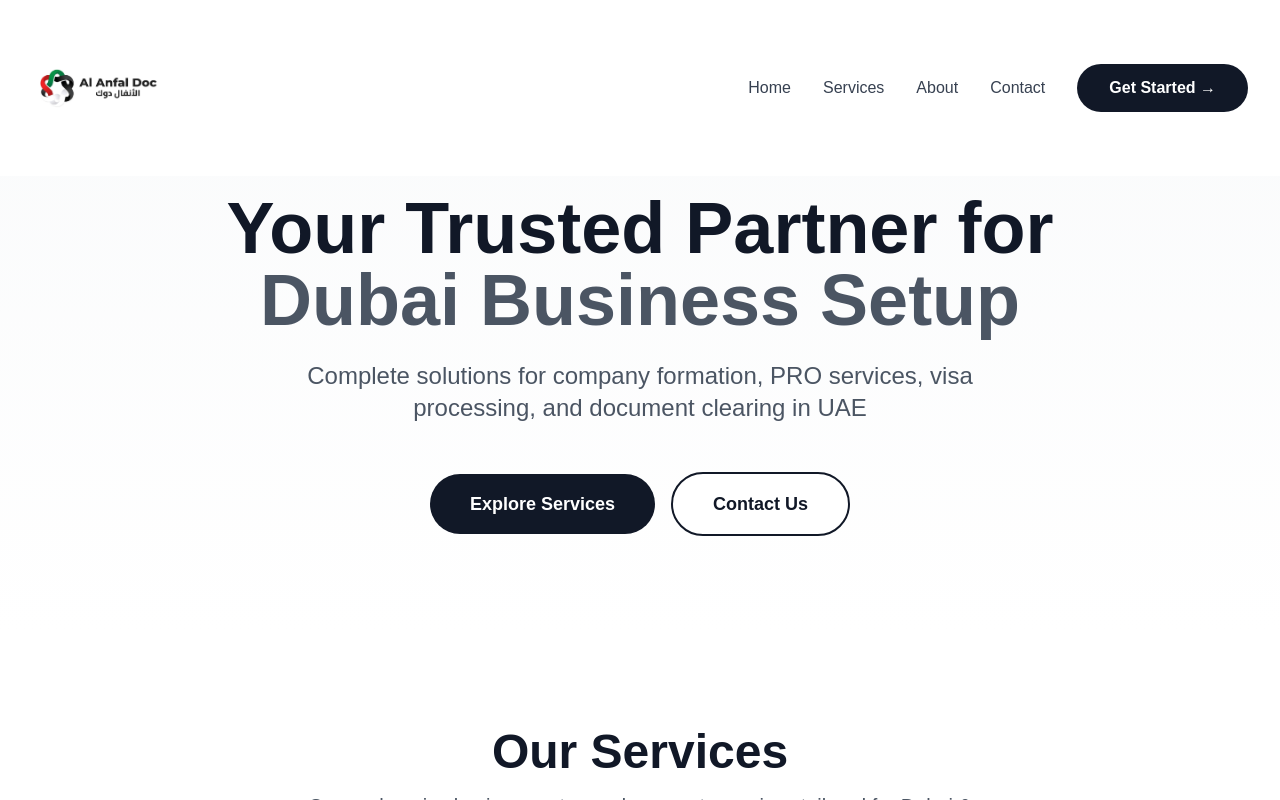
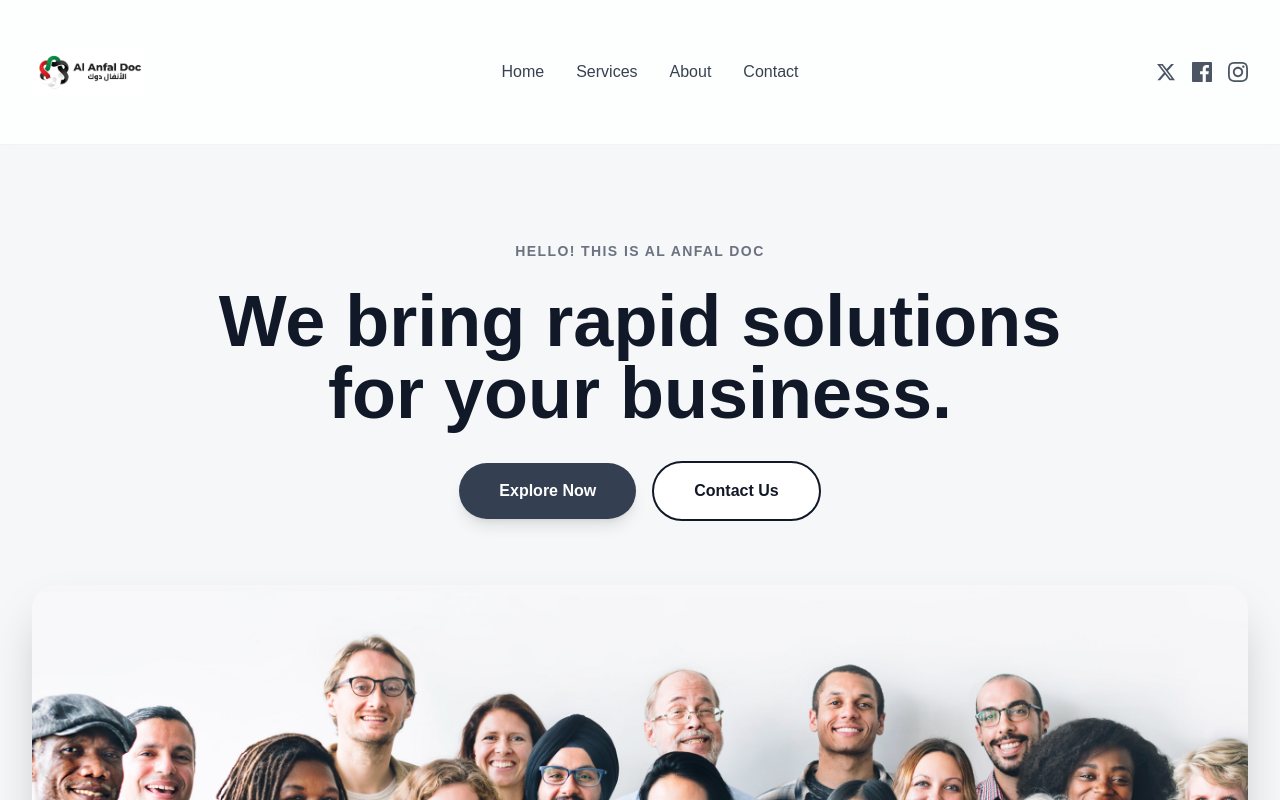
Before and after one commit to Sanaderali/alanfaldoc, a Next.js app: page / in a window 1280 px wide. Shown: the top 800 px of the page. Built offline with nearby package versions, Linux system fonts and the light colour scheme.

Commit message:
Redesign hero section with light gray background and team image - match Sandbox theme

```diff
--- a/app/page.tsx
+++ b/app/page.tsx
@@ -7,15 +7,9 @@ import Link from "next/link";
 export default function Home() {
   const [mounted, setMounted] = useState(false);
   const [mobileMenuOpen, setMobileMenuOpen] = useState(false);
-  const [scrolled, setScrolled] = useState(false);
 
   useEffect(() => {
     setMounted(true);
-    const handleScroll = () => {
-      setScrolled(window.scrollY > 20);
-    };
-    window.addEventListener('scroll', handleScroll);
-    return () => window.removeEventListener('scroll', handleScroll);
   }, []);
 
   const services = [
@@ -28,19 +22,19 @@ export default function Home() {
   ];
 
   return (
-    <div className="min-h-screen bg-white">
-      {/* Professional Animated Header */}
-      <header className={`fixed top-0 left-0 right-0 z-50 transition-all duration-500 ${scrolled ? 'bg-white shadow-lg py-3' : 'bg-white/95 backdrop-blur-md py-4'}`}>
-        <div className="max-w-7xl mx-auto px-4 sm:px-6 lg:px-8">
+    <div className="min-h-screen bg-[#f6f7f9]">
+      {/* Header - Light Background */}
+      <header className="bg-white/80 backdrop-blur-md border-b border-gray-200/50 sticky top-0 z-50">
+        <div className="max-w-7xl mx-auto px-4 sm:px-6 lg:px-8 py-4">
           <div className="flex justify-between items-center">
-            {/* Logo - Larger Size */}
-            <Link href="/" className="flex items-center space-x-3 group">
-              <div className={`relative transition-all duration-500 ${scrolled ? 'w-24 h-24' : 'w-32 h-32'} sm:${scrolled ? 'w-28 h-28' : 'w-36 h-36'}`}>
+            {/* Logo - Medium Size */}
+            <Link href="/" className="flex items-center group">
+              <div className="relative w-24 h-24 sm:w-28 sm:h-28 transform group-hover:scale-105 transition-transform duration-300">
                 <Image
                   src="/logo-black.png"
                   alt="Al Anfal Doc"
                   fill
-                  className="object-contain transform group-hover:scale-105 transition-transform duration-300"
+                  className="object-contain"
                   priority
                 />
               </div>
@@ -48,34 +42,43 @@ export default function Home() {
 
             {/* Desktop Navigation */}
             <nav className="hidden lg:flex items-center space-x-8">
-              <Link href="#home" className="text-gray-700 hover:text-gray-900 font-medium transition-all duration-200 relative group">
+              <Link href="#home" className="text-gray-700 hover:text-gray-900 font-medium text-base transition-colors">
                 Home
-                <span className="absolute bottom-0 left-0 w-0 h-0.5 bg-gray-900 group-hover:w-full transition-all duration-300"></span>
               </Link>
-              <Link href="#services" className="text-gray-700 hover:text-gray-900 font-medium transition-all duration-200 relative group">
+              <Link href="#services" className="text-gray-700 hover:text-gray-900 font-medium text-base transition-colors">
                 Services
-                <span className="absolute bottom-0 left-0 w-0 h-0.5 bg-gray-900 group-hover:w-full transition-all duration-300"></span>
               </Link>
-              <Link href="#about" className="text-gray-700 hover:text-gray-900 font-medium transition-all duration-200 relative group">
+              <Link href="#about" className="text-gray-700 hover:text-gray-900 font-medium text-base transition-colors">
                 About
-                <span className="absolute bottom-0 left-0 w-0 h-0.5 bg-gray-900 group-hover:w-full transition-all duration-300"></span>
               </Link>
-              <Link href="#contact" className="text-gray-700 hover:text-gray-900 font-medium transition-all duration-200 relative group">
+              <Link href="#contact" className="text-gray-700 hover:text-gray-900 font-medium text-base transition-colors">
                 Contact
-                <span className="absolute bottom-0 left-0 w-0 h-0.5 bg-gray-900 group-hover:w-full transition-all duration-300"></span>
-              </Link>
-              <Link
-                href="#get-started"
-                className="px-8 py-3 bg-gray-900 text-white font-semibold rounded-full hover:bg-gray-800 transition-all duration-300 transform hover:scale-105 hover:shadow-xl"
-              >
-                Get Started →
               </Link>
             </nav>
+
+            {/* Social Icons */}
+            <div className="hidden lg:flex items-center space-x-4">
+              <a href="#" className="text-gray-600 hover:text-gray-900 transition-colors">
+                <svg className="w-5 h-5" fill="currentColor" viewBox="0 0 24 24">
+                  <path d="M18.244 2.25h3.308l-7.227 8.26 8.502 11.24H16.17l-5.214-6.817L4.99 21.75H1.68l7.73-8.835L1.254 2.25H8.08l4.713 6.231zm-1.161 17.52h1.833L7.084 4.126H5.117z" />
+                </svg>
+              </a>
+              <a href="#" className="text-gray-600 hover:text-gray-900 transition-colors">
+                <svg className="w-5 h-5" fill="currentColor" viewBox="0 0 24 24">
+                  <path d="M22.675 0h-21.35c-.732 0-1.325.593-1.325 1.325v21.351c0 .731.593 1.324 1.325 1.324h11.495v-9.294h-3.128v-3.622h3.128v-2.671c0-3.1 1.893-4.788 4.659-4.788 1.325 0 2.463.099 2.795.143v3.24l-1.918.001c-1.504 0-1.795.715-1.795 1.763v2.313h3.587l-.467 3.622h-3.12v9.293h6.116c.73 0 1.323-.593 1.323-1.324v-21.35c0-.732-.593-1.325-1.325-1.325z"/>
+                </svg>
+              </a>
+              <a href="#" className="text-gray-600 hover:text-gray-900 transition-colors">
+                <svg className="w-5 h-5" fill="currentColor" viewBox="0 0 24 24">
+                  <path d="M12 2.163c3.204 0 3.584.012 4.85.07 3.252.148 4.771 1.691 4.919 4.919.058 1.265.069 1.645.069 4.849 0 3.205-.012 3.584-.069 4.849-.149 3.225-1.664 4.771-4.919 4.919-1.266.058-1.644.07-4.85.07-3.204 0-3.584-.012-4.849-.07-3.26-.149-4.771-1.699-4.919-4.92-.058-1.265-.07-1.644-.07-4.849 0-3.204.013-3.583.07-4.849.149-3.227 1.664-4.771 4.919-4.919 1.266-.057 1.645-.069 4.849-.069zm0-2.163c-3.259 0-3.667.014-4.947.072-4.358.2-6.78 2.618-6.98 6.98-.059 1.281-.073 1.689-.073 4.948 0 3.259.014 3.668.072 4.948.2 4.358 2.618 6.78 6.98 6.98 1.281.058 1.689.072 4.948.072 3.259 0 3.668-.014 4.948-.072 4.354-.2 6.782-2.618 6.979-6.98.059-1.28.073-1.689.073-4.948 0-3.259-.014-3.667-.072-4.947-.196-4.354-2.617-6.78-6.979-6.98-1.281-.059-1.69-.073-4.949-.073zm0 5.838c-3.403 0-6.162 2.759-6.162 6.162s2.759 6.163 6.162 6.163 6.162-2.759 6.162-6.163c0-3.403-2.759-6.162-6.162-6.162zm0 10.162c-2.209 0-4-1.79-4-4 0-2.209 1.791-4 4-4s4 1.791 4 4c0 2.21-1.791 4-4 4zm6.406-11.845c-.796 0-1.441.645-1.441 1.44s.645 1.44 1.441 1.44c.795 0 1.439-.645 1.439-1.44s-.644-1.44-1.439-1.44z"/>
+                </svg>
+              </a>
+            </div>
 
             {/* Mobile Menu Button */}
             <button
               onClick={() => setMobileMenuOpen(!mobileMenuOpen)}
-              className="lg:hidden p-2 rounded-lg text-gray-700 hover:bg-gray-100 transition-colors"
+              className="lg:hidden p-2 rounded-lg text-gray-700 hover:bg-gray-100"
             >
               <svg className="w-6 h-6" fill="none" stroke="currentColor" viewBox="0 0 24 24">
                 {mobileMenuOpen ? (
@@ -89,40 +92,53 @@ export default function Home() {
 
           {/* Mobile Menu */}
           {mobileMenuOpen && (
-            <div className="lg:hidden mt-4 pb-4 animate-slide-down">
+            <div className="lg:hidden mt-4 pb-4 border-t border-gray-100 pt-4 animate-slide-down">
               <nav className="flex flex-col space-y-4">
-                <Link href="#home" className="text-gray-700 hover:text-gray-900 font-medium py-2">Home</Link>
-                <Link href="#services" className="text-gray-700 hover:text-gray-900 font-medium py-2">Services</Link>
-                <Link href="#about" className="text-gray-700 hover:text-gray-900 font-medium py-2">About</Link>
-                <Link href="#contact" className="text-gray-700 hover:text-gray-900 font-medium py-2">Contact</Link>
-                <Link href="#get-started" className="px-6 py-3 bg-gray-900 text-white font-semibold rounded-full text-center hover:bg-gray-800">
-                  Get Started →
-                </Link>
+                <Link href="#home" className="text-gray-700 hover:text-gray-900 font-medium">Home</Link>
+                <Link href="#services" className="text-gray-700 hover:text-gray-900 font-medium">Services</Link>
+                <Link href="#about" className="text-gray-700 hover:text-gray-900 font-medium">About</Link>
+                <Link href="#contact" className="text-gray-700 hover:text-gray-900 font-medium">Contact</Link>
               </nav>
             </div>
           )}
         </div>
       </header>
 
-      {/* Hero Section */}
-      <section id="home" className="pt-48 pb-24 px-4 sm:px-6 lg:px-8 bg-gradient-to-b from-gray-50 to-white">
-        <div className="max-w-7xl mx-auto">
-          <div className={`text-center transition-all duration-1000 ${mounted ? 'opacity-100 translate-y-0' : 'opacity-0 translate-y-10'}`}>
-            <h1 className="text-5xl sm:text-6xl lg:text-7xl font-bold text-gray-900 mb-6 leading-tight">
-              Your Trusted Partner for<br />
-              <span className="text-gray-600">Dubai Business Setup</span>
+      {/* Hero Section with Team Image */}
+      <section id="home" className="relative bg-[#f6f7f9] pt-24 pb-0 overflow-hidden">
+        <div className="max-w-7xl mx-auto px-4 sm:px-6 lg:px-8">
+          {/* Content */}
+          <div className={`text-center mb-16 transition-all duration-1000 ${mounted ? 'opacity-100 translate-y-0' : 'opacity-0 translate-y-10'}`}>
+            {/* Tagline */}
+            <p className="text-sm font-semibold tracking-widest text-gray-500 uppercase mb-6">
+              HELLO! THIS IS AL ANFAL DOC
+            </p>
+
+            {/* Main Heading */}
+            <h1 className="text-4xl sm:text-5xl md:text-6xl lg:text-7xl font-bold text-gray-900 mb-8 leading-tight px-4">
+              We bring rapid solutions<br />for your business.
             </h1>
-            <p className="text-xl sm:text-2xl text-gray-600 mb-12 max-w-3xl mx-auto leading-relaxed">
-              Complete solutions for company formation, PRO services, visa processing, and document clearing in UAE
-            </p>
-            <div className="flex flex-col sm:flex-row gap-4 justify-center items-center">
-              <Link href="#services" className="px-10 py-4 bg-gray-900 text-white font-semibold rounded-full hover:bg-gray-800 transition-all duration-300 transform hover:scale-105 hover:shadow-2xl text-lg">
-                Explore Services
+
+            {/* CTA Buttons */}
+            <div className="flex flex-col sm:flex-row gap-4 justify-center items-center mb-16">
+              <Link href="#services" className="px-10 py-4 bg-[#343f52] text-white font-semibold rounded-full hover:bg-gray-900 transition-all duration-300 transform hover:scale-105 shadow-lg text-base">
+                Explore Now
               </Link>
-              <Link href="#contact" className="px-10 py-4 bg-white text-gray-900 font-semibold rounded-full border-2 border-gray-900 hover:bg-gray-50 transition-all duration-300 transform hover:scale-105 text-lg">
+              <Link href="#contact" className="px-10 py-4 bg-white text-gray-900 font-semibold rounded-full border-2 border-gray-900 hover:bg-gray-50 transition-all duration-300 transform hover:scale-105 text-base">
                 Contact Us
               </Link>
             </div>
+          </div>
+
+          {/* Team Image */}
+          <div className="relative w-full h-[400px] md:h-[500px] lg:h-[600px] rounded-t-3xl overflow-hidden shadow-2xl">
+            <Image
+              src="/hero-team.jpg"
+              alt="Professional Team"
+              fill
+              className="object-cover object-top"
+              priority
+            />
           </div>
         </div>
       </section>
@@ -141,10 +157,9 @@ export default function Home() {
               <div
                 key={index}
                 className="p-8 bg-white rounded-2xl border-2 border-gray-100 hover:border-gray-900 hover:shadow-2xl transition-all duration-300 transform hover:-translate-y-2 group"
-                style={{ animationDelay: `${index * 0.1}s` }}
               >
                 <div className="text-5xl mb-4 transform group-hover:scale-110 transition-transform duration-300">{service.icon}</div>
-                <h3 className="text-2xl font-bold text-gray-900 mb-3 group-hover:text-gray-700 transition-colors">{service.title}</h3>
+                <h3 className="text-2xl font-bold text-gray-900 mb-3">{service.title}</h3>
                 <p className="text-gray-600 leading-relaxed">{service.desc}</p>
               </div>
             ))}
@@ -153,7 +168,7 @@ export default function Home() {
       </section>
 
       {/* CTA Section */}
-      <section className="py-24 px-4 sm:px-6 lg:px-8 bg-gray-50">
+      <section className="py-24 px-4 sm:px-6 lg:px-8 bg-[#f6f7f9]">
         <div className="max-w-4xl mx-auto text-center">
           <h2 className="text-4xl sm:text-5xl font-bold text-gray-900 mb-6">Ready to Start Your Business in Dubai?</h2>
           <p className="text-xl text-gray-600 mb-10">
@@ -161,83 +176,71 @@ export default function Home() {
           </p>
           <Link
             href="#contact"
-            className="inline-block px-12 py-5 bg-gray-900 text-white font-semibold rounded-full hover:bg-gray-800 transition-all duration-300 transform hover:scale-105 hover:shadow-2xl text-lg"
+            className="inline-block px-12 py-5 bg-[#343f52] text-white font-semibold rounded-full hover:bg-gray-900 transition-all duration-300 transform hover:scale-105 shadow-xl text-lg"
           >
             Schedule a Consultation
           </Link>
         </div>
       </section>
 
-      {/* Professional White Footer */}
+      {/* Footer */}
       <footer className="bg-white border-t-2 border-gray-100">
         <div className="max-w-7xl mx-auto px-4 sm:px-6 lg:px-8 py-16">
           <div className="grid grid-cols-1 md:grid-cols-4 gap-12">
-            {/* Company Info with Larger Logo */}
             <div className="col-span-1 md:col-span-2">
               <div className="flex items-center space-x-4 mb-6">
                 <div className="relative w-32 h-32">
-                  <Image
-                    src="/logo-black.png"
-                    alt="Al Anfal Doc"
-                    fill
-                    className="object-contain"
-                  />
+                  <Image src="/logo-black.png" alt="Al Anfal Doc" fill className="object-contain" />
                 </div>
               </div>
-              <p className="text-gray-600 mb-6 max-w-md leading-relaxed text-lg">
+              <p className="text-gray-600 mb-6 max-w-md leading-relaxed">
                 Your trusted partner for Dubai business setup, corporate services, PRO services, visa processing, and document clearing in UAE.
               </p>
               <div className="flex space-x-4">
-                <a href="#" className="w-12 h-12 rounded-full bg-gray-100 hover:bg-gray-900 hover:text-white flex items-center justify-center transition-all duration-200 transform hover:scale-110 text-gray-700">
+                <a href="#" className="w-12 h-12 rounded-full bg-gray-100 hover:bg-gray-900 hover:text-white flex items-center justify-center transition-all">
                   <svg className="w-5 h-5" fill="currentColor" viewBox="0 0 24 24">
                     <path d="M18.244 2.25h3.308l-7.227 8.26 8.502 11.24H16.17l-5.214-6.817L4.99 21.75H1.68l7.73-8.835L1.254 2.25H8.08l4.713 6.231zm-1.161 17.52h1.833L7.084 4.126H5.117z" />
                   </svg>
                 </a>
-                <a href="#" className="w-12 h-12 rounded-full bg-gray-100 hover:bg-gray-900 hover:text-white flex items-center justify-center transition-all duration-200 transform hover:scale-110 text-gray-700">
+                <a href="#" className="w-12 h-12 rounded-full bg-gray-100 hover:bg-gray-900 hover:text-white flex items-center justify-center transition-all">
                   <svg className="w-5 h-5" fill="currentColor" viewBox="0 0 24 24">
                     <path d="M20.447 20.452h-3.554v-5.569c0-1.328-.027-3.037-1.852-3.037-1.853 0-2.136 1.445-2.136 2.939v5.667H9.351V9h3.414v1.561h.046c.477-.9 1.637-1.85 3.37-1.85 3.601 0 4.267 2.37 4.267 5.455v6.286zM5.337 7.433c-1.144 0-2.063-.926-2.063-2.065 0-1.138.92-2.063 2.063-2.063 1.14 0 2.064.925 2.064 2.063 0 1.139-.925 2.065-2.064 2.065zm1.782 13.019H3.555V9h3.564v11.452zM22.225 0H1.771C.792 0 0 .774 0 1.729v20.542C0 23.227.792 24 1.771 24h20.451C23.2 24 24 23.227 24 22.271V1.729C24 .774 23.2 0 22.222 0h.003z"/>
                   </svg>
                 </a>
-                <a href="#" className="w-12 h-12 rounded-full bg-gray-100 hover:bg-gray-900 hover:text-white flex items-center justify-center transition-all duration-200 transform hover:scale-110 text-gray-700">
+                <a href="#" className="w-12 h-12 rounded-full bg-gray-100 hover:bg-gray-900 hover:text-white flex items-center justify-center transition-all">
                   <svg className="w-5 h-5" fill="currentColor" viewBox="0 0 24 24">
                     <path d="M12 2.163c3.204 0 3.584.012 4.85.07 3.252.148 4.771 1.691 4.919 4.919.058 1.265.069 1.645.069 4.849 0 3.205-.012 3.584-.069 4.849-.149 3.225-1.664 4.771-4.919 4.919-1.266.058-1.644.07-4.85.07-3.204 0-3.584-.012-4.849-.07-3.26-.149-4.771-1.699-4.919-4.92-.058-1.265-.07-1.644-.07-4.849 0-3.204.013-3.583.07-4.849.149-3.227 1.664-4.771 4.919-4.919 1.266-.057 1.645-.069 4.849-.069zm0-2.163c-3.259 0-3.667.014-4.947.072-4.358.2-6.78 2.618-6.98 6.98-.059 1.281-.073 1.689-.073 4.948 0 3.259.014 3.668.072 4.948.2 4.358 2.618 6.78 6.98 6.98 1.281.058 1.689.072 4.948.072 3.259 0 3.668-.014 4.948-.072 4.354-.2 6.782-2.618 6.979-6.98.059-1.28.073-1.689.073-4.948 0-3.259-.014-3.667-.072-4.947-.196-4.354-2.617-6.78-6.979-6.98-1.281-.059-1.69-.073-4.949-.073zm0 5.838c-3.403 0-6.162 2.759-6.162 6.162s2.759 6.163 6.162 6.163 6.162-2.759 6.162-6.163c0-3.403-2.759-6.162-6.162-6.162zm0 10.162c-2.209 0-4-1.79-4-4 0-2.209 1.791-4 4-4s4 1.791 4 4c0 2.21-1.791 4-4 4zm6.406-11.845c-.796 0-1.441.645-1.441 1.44s.645 1.44 1.441 1.44c.795 0 1.439-.645 1.439-1.44s-.644-1.44-1.439-1.44z"/>
                   </svg>
                 </a>
               </div>
             </div>
-
-            {/* Quick Links */}
             <div>
               <h3 className="text-lg font-bold text-gray-900 mb-4">Quick Links</h3>
               <ul className="space-y-3">
-                <li><Link href="#" className="text-gray-600 hover:text-gray-900 transition-colors">About Us</Link></li>
-                <li><Link href="#" className="text-gray-600 hover:text-gray-900 transition-colors">Our Services</Link></li>
-                <li><Link href="#" className="text-gray-600 hover:text-gray-900 transition-colors">Contact Us</Link></li>
-                <li><Link href="#" className="text-gray-600 hover:text-gray-900 transition-colors">Client Portal</Link></li>
+                <li><Link href="#" className="text-gray-600 hover:text-gray-900">About Us</Link></li>
+                <li><Link href="#" className="text-gray-600 hover:text-gray-900">Our Services</Link></li>
+                <li><Link href="#" className="text-gray-600 hover:text-gray-900">Contact Us</Link></li>
+                <li><Link href="#" className="text-gray-600 hover:text-gray-900">Client Portal</Link></li>
               </ul>
             </div>
-
-            {/* Services */}
             <div>
               <h3 className="text-lg font-bold text-gray-900 mb-4">Our Services</h3>
               <ul className="space-y-3">
-                <li><Link href="#" className="text-gray-600 hover:text-gray-900 transition-colors">Company Formation</Link></li>
-                <li><Link href="#" className="text-gray-600 hover:text-gray-900 transition-colors">PRO Services</Link></li>
-                <li><Link href="#" className="text-gray-600 hover:text-gray-900 transition-colors">Visa Processing</Link></li>
-                <li><Link href="#" className="text-gray-600 hover:text-gray-900 transition-colors">Document Clearing</Link></li>
+                <li><Link href="#" className="text-gray-600 hover:text-gray-900">Company Formation</Link></li>
+                <li><Link href="#" className="text-gray-600 hover:text-gray-900">PRO Services</Link></li>
+                <li><Link href="#" className="text-gray-600 hover:text-gray-900">Visa Processing</Link></li>
+                <li><Link href="#" className="text-gray-600 hover:text-gray-900">Document Clearing</Link></li>
               </ul>
             </div>
           </div>
-
-          {/* Bottom Bar */}
           <div className="border-t-2 border-gray-100 mt-12 pt-8 flex flex-col md:flex-row justify-between items-center">
             <p className="text-gray-600 text-sm mb-4 md:mb-0">
               &copy; {new Date().getFullYear()} Al Anfal Doc. All rights reserved.
             </p>
             <div className="flex space-x-6">
-              <Link href="#" className="text-gray-600 hover:text-gray-900 text-sm transition-colors">Privacy Policy</Link>
-              <Link href="#" className="text-gray-600 hover:text-gray-900 text-sm transition-colors">Terms of Service</Link>
-              <Link href="#" className="text-gray-600 hover:text-gray-900 text-sm transition-colors">Cookie Policy</Link>
+              <Link href="#" className="text-gray-600 hover:text-gray-900 text-sm">Privacy Policy</Link>
+              <Link href="#" className="text-gray-600 hover:text-gray-900 text-sm">Terms of Service</Link>
+              <Link href="#" className="text-gray-600 hover:text-gray-900 text-sm">Cookie Policy</Link>
             </div>
           </div>
         </div>
--- a/package.json
+++ b/package.json
@@ -28,11 +28,11 @@
   "devDependencies": {
     "@types/node": "^26.6.5",
     "@types/react": "^19.3.0",
-    "autoprefixer": "^10.6.1",
+    "autoprefixer": "^10.6.2",
     "eslint": "^9.39.5",
     "eslint-config-next": "^16.4.3",
-    "postcss": "^8.5.31",
-    "tailwindcss": "^3.4.1",
+    "postcss": "^8.5.32",
+    "tailwindcss": "^3.4.19",
     "typescript": "^6.0.3"
   }
 }
```
Also changed, not shown: .claude/settings.local.json, public/hero-team.jpg (added), 1 other file (tests, documents, lock files or other folders).
